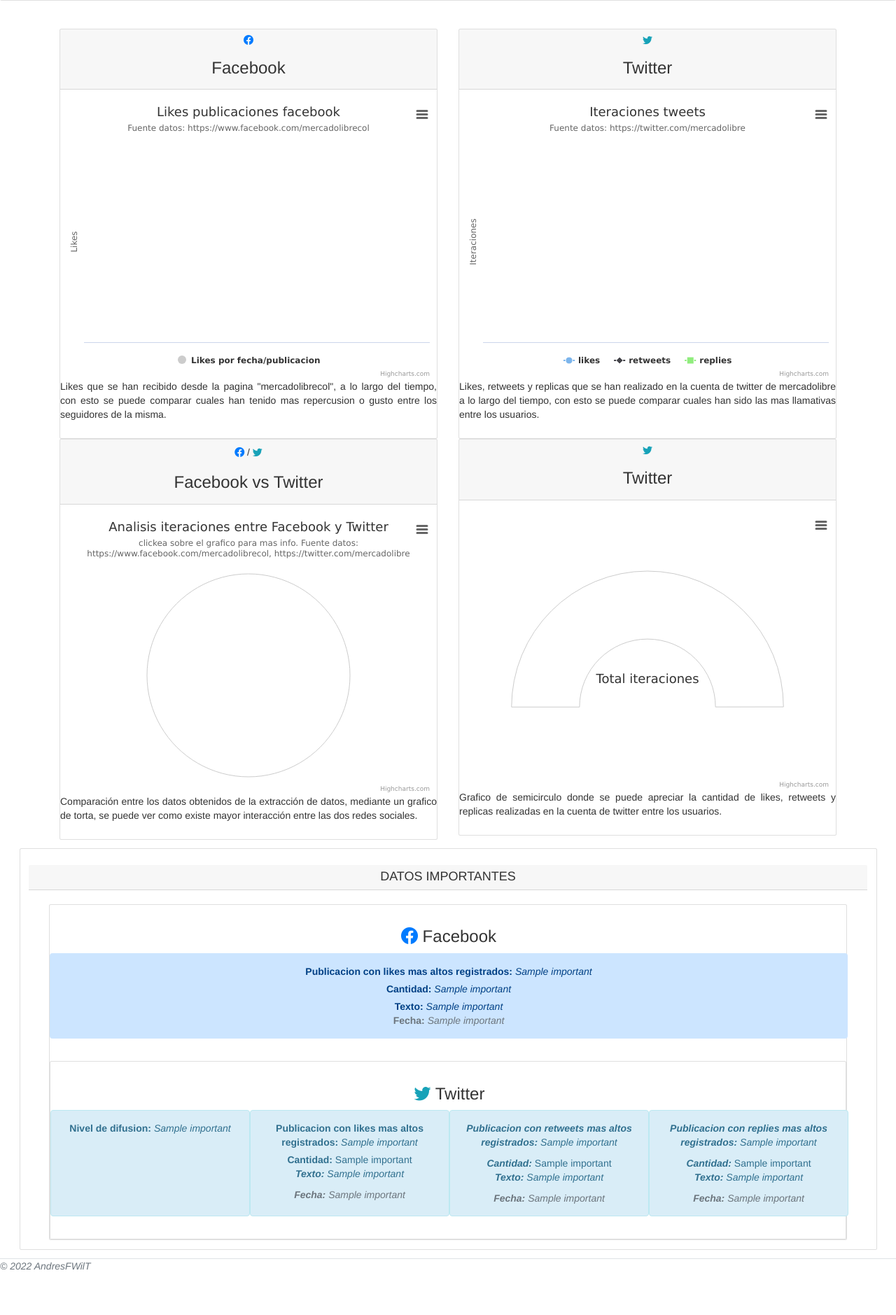
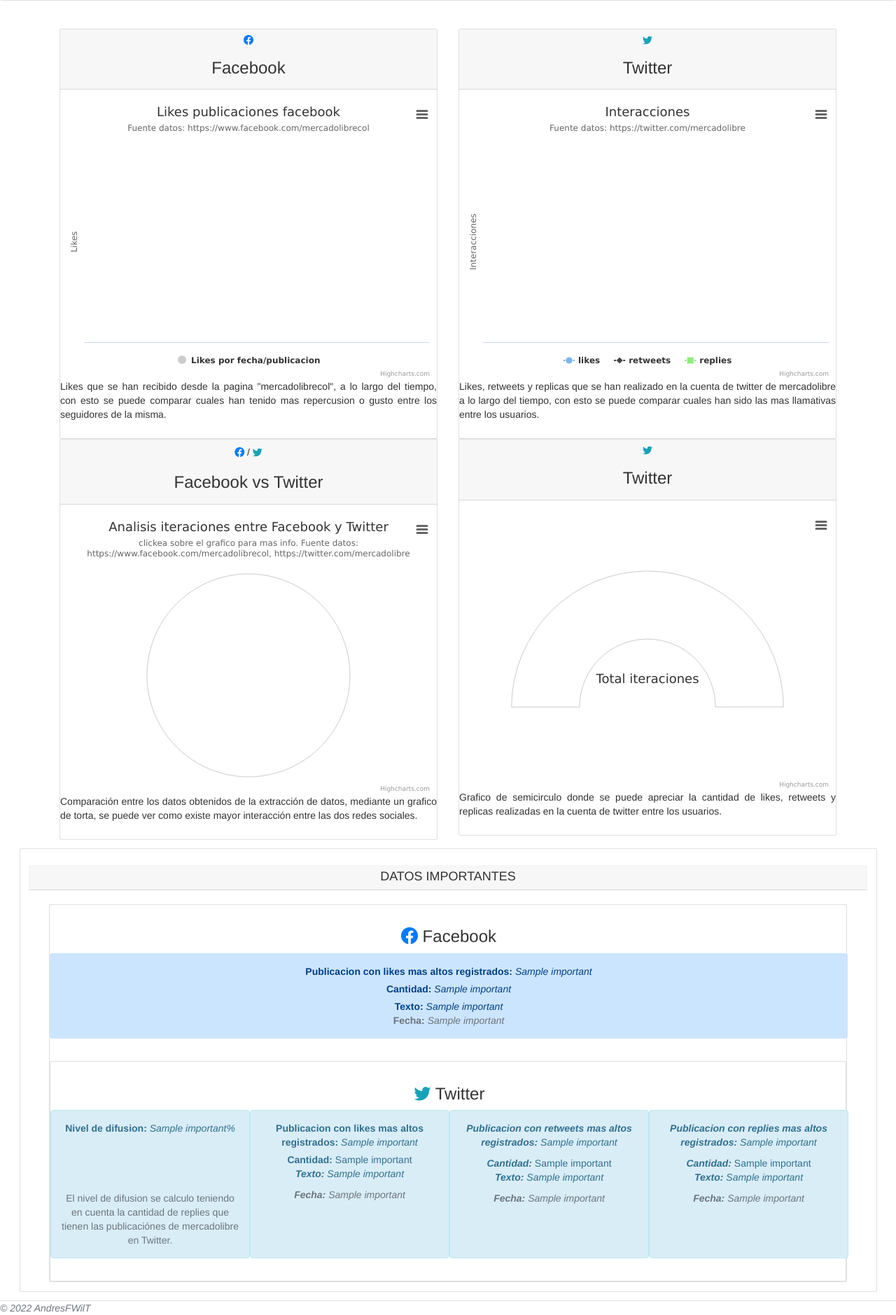
Before and after one commit to AndresFWilT/data-extraction_analysis, a Flask app: template templates/dashboard.html in a window 1280 px wide. Shown: the part 216-2095 px from the top of the page at 70% size. Before the commit the page ends 2031 px from the top, so only its background shows below. Run offline with Flask 2, Linux system fonts and the light colour scheme; the template is opened without the code that fills it: most values are stand-ins (such as "Sample title", 1, 10 or a date in 2020); some libraries are stand-ins or nearby versions.

Commit message:
Redaction update in dashboard.html

```diff
--- a/templates/dashboard.html
+++ b/templates/dashboard.html
@@ -109,7 +109,14 @@
                                         <div class="container card-body">
                                             <h3><i class="bi bi-twitter text-info"></i> Twitter</h3>
                                             <div class="row">
-                                                <div class="col alert alert-info"><b>Nivel de difusion:</b> <i>{{important_data[16]}}</i></div>
+                                                <div class="col alert alert-info">
+                                                    <b>Nivel de difusion:</b> <i>{{important_data[16]}}%</i>
+                                                    </br></br></br></br></br>
+                                                    <span class="text-muted">El nivel de difusion se calculo teniendo en cuenta
+                                                        la cantidad de replies que tienen las publicaci&oacute;nes de mercadolibre en
+                                                        Twitter.
+                                                    </span>
+                                                </div>
                                                 <div class="col alert alert-info">
                                                     <p><b>Publicacion con likes mas altos registrados:</b> <i>{{important_data[4]}}</i></p>
                                                     <p><b>Cantidad:</b> </i>{{important_data[5]}}<i></p>
@@ -150,7 +157,7 @@
             type: 'spline'
         },
         title: {
-            text: 'Iteraciones tweets'
+            text: 'Interacciones'
         },
         subtitle: {
             text: 'Fuente datos: https://twitter.com/mercadolibre'
@@ -163,7 +170,7 @@
         },
         yAxis: {
             title: {
-                text: 'Iteraciones'
+                text: 'Interacciones'
             },
             labels: {
                 formatter: function () {
```
